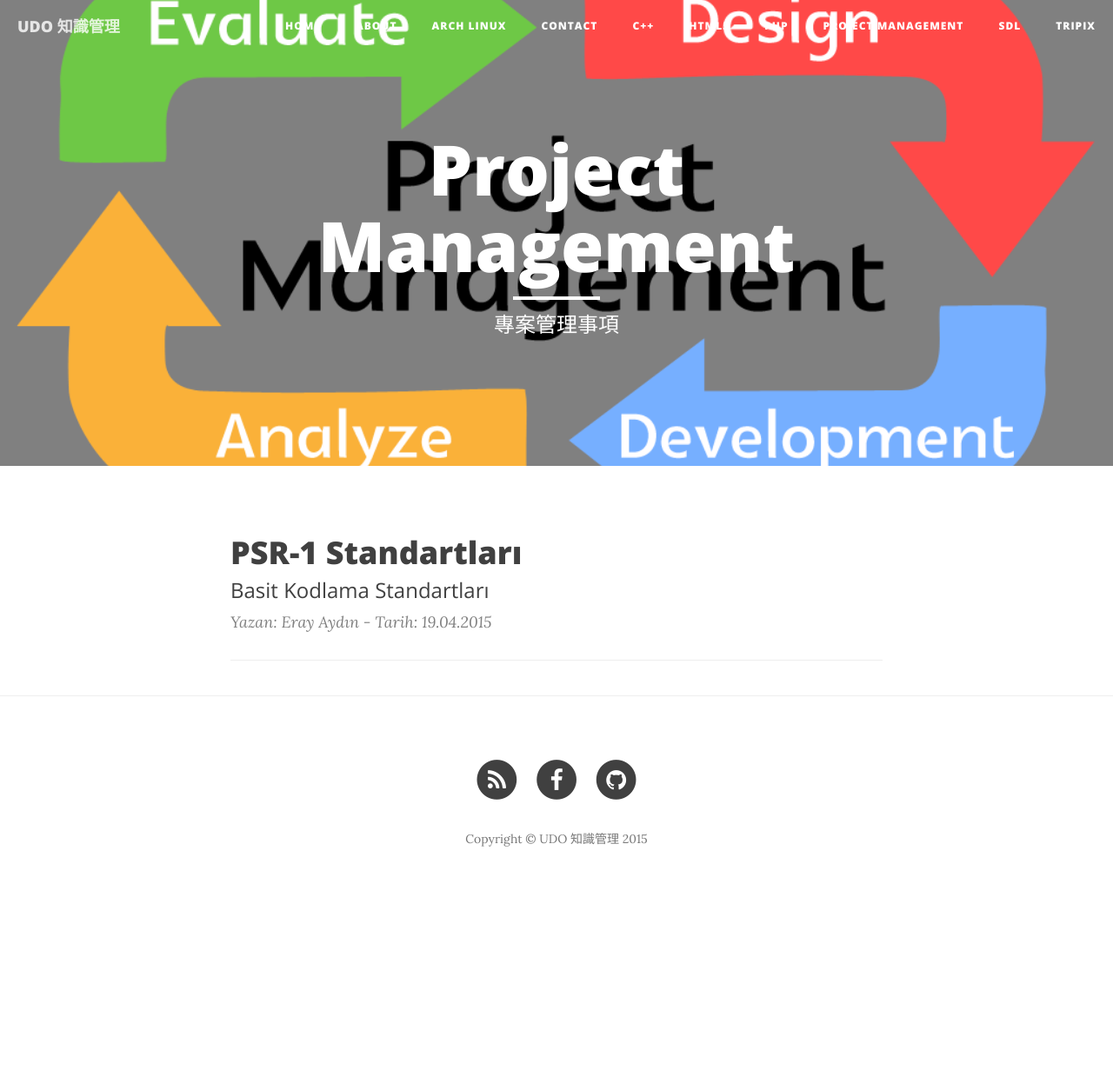
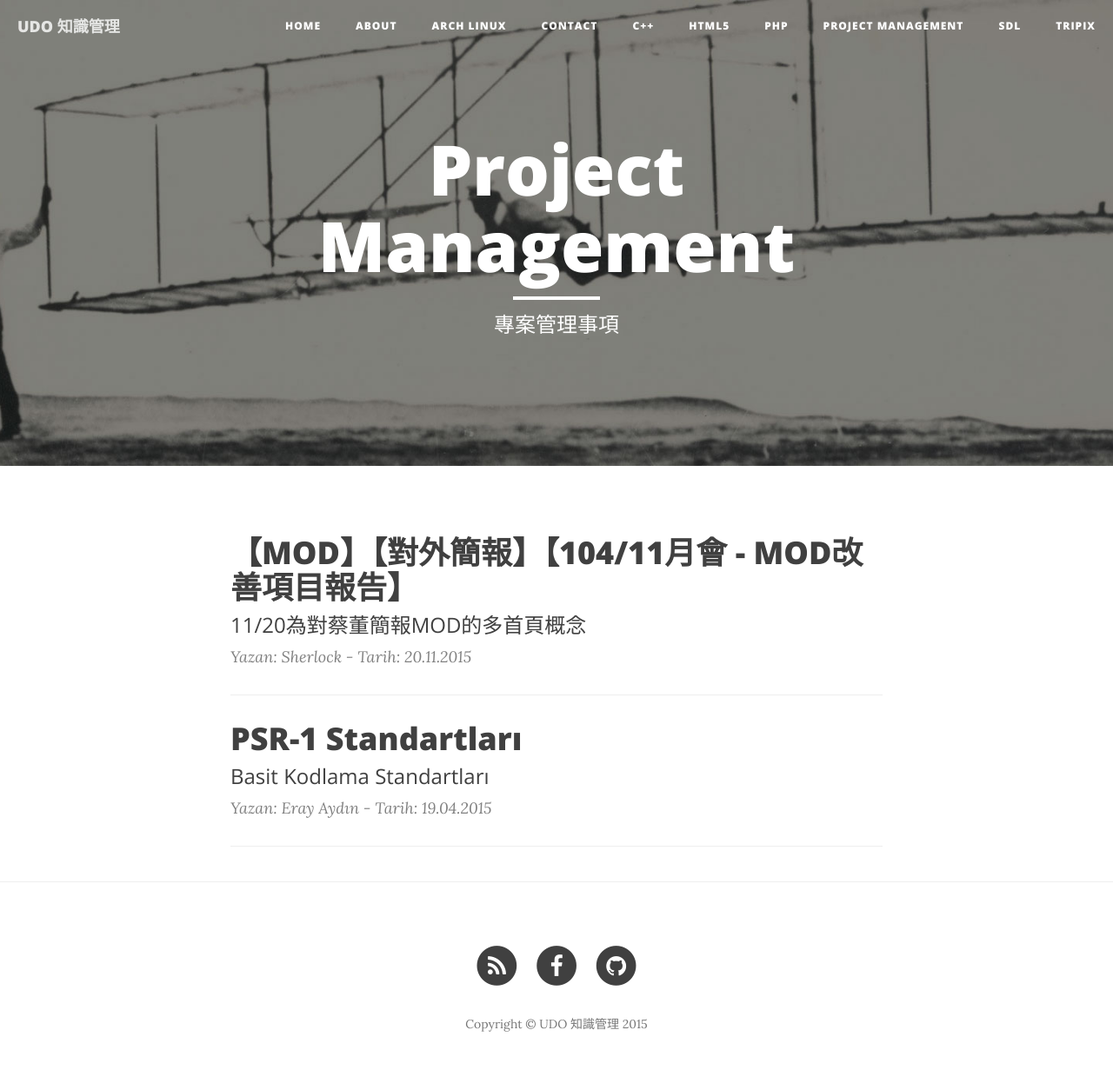
Before and after one commit to udoblog/udoblog, a Jekyll site: the page built from tag/pm.md, in a window 1280 px wide. Shown: the whole page at 87% size. Built offline with Jekyll 4.4.1, drawn with Linux system fonts in a browser that asks for light colours; nearby versions of some CDN libraries; before the commit the page ends 1041 px from its top, so only the background shows below that.

Commit message:
update template

```diff
--- a/_data/tags.yml
+++ b/_data/tags.yml
@@ -1,5 +1,5 @@
 - slug: arch-linux
-  name: Arch Linux3
+  name: Arch Linux
 - slug: sdl
   name: SDL
 - slug: cpp
@@ -7,6 +7,6 @@
 - slug: php
   name: PHP
 - slug: pm
-  name: PM2
+  name: Project Management
 - slug: html5
   name: HTML5
--- a/_layouts/post.html
+++ b/_layouts/post.html
@@ -12,7 +12,7 @@ layout: default
                     {% if page.subtitle %}
                     <h2 class="subheading">{{ page.subtitle }}</h2>
                     {% endif %}
-                    <span class="meta">Yazan: {% if page.author %}{{ page.author }}{% else %}{{ site.title }}{% endif %} - Tarih: {{ page.date | date: "%-d.%m.%Y" }}</span>
+                    <span class="meta">作者: {% if page.author %}{{ page.author }}{% else %}{{ site.title }}{% endif %} - 日期: {{ page.date | date: "%-d.%m.%Y" }}</span>
                 </div>
             </div>
         </div>
--- /dev/null
+++ b/_posts/2015-11-20-mod-improvement.markdown
@@ -0,0 +1,13 @@
+---
+layout:     post
+title:      "【MOD】【對外簡報】【104/11月會 - MOD改善項目報告】"
+subtitle:   "11/20為對蔡董簡報MOD的多首頁概念"
+date:       2015-11-20 12:00:00
+author:     "Sherlock"
+header-img: "media/psr-1.jpg"
+tags: [pm]
+---
+11/20為對蔡董簡報MOD的多首頁概念。
+
+
+[簡報檔案歸檔於【MOD】【對外簡報】【104/11月會】](https://www.boxe.cht.com.tw/DbtbgH/Management/MOD/%E5%B0%8D%E5%A4%96%E7%B0%A1%E5%A0%B1/10411%E6%9C%88%E6%9C%83/MOD%E6%94%B9%E5%96%84%E9%A0%85%E7%9B%AE%E5%A0%B1%E5%91%8A1120%20_final%20_4.pdf?a=ZDQptg38rAc)
--- a/index.html
+++ b/index.html
@@ -15,10 +15,10 @@ description: "Design Is Endless Trip"
         {% endif %}
     </a>
     <p class="post-meta">
-        Yazan: {% if post.author %}{{ post.author }}{% else %}{{ site.title }}{% endif %} -
-        Tarih: {{ post.date | date: "%-d.%m.%Y" }}
+        作者: {% if post.author %}{{ post.author }}{% else %}{{ site.title }}{% endif %} -
+        日期: {{ post.date | date: "%-d.%m.%Y" }}
         {% if post.tags.size > 0 %}
-             - Kategoriler:
+             - 歸類:
             {% for post_tag in post.tags %}
                 {% assign fl = forloop %}
                 {% for data_tag in site.data.tags %}
--- a/tag/pm.md
+++ b/tag/pm.md
@@ -4,5 +4,5 @@ tag: pm
 permalink: /tag/pm/
 title: "Project Management"
 description: "專案管理事項"
-header-img: "media/pm.png"
+header-img: "media/pm.jpg"
 ---
```
Also changed, not shown: media/pm.jpg.
